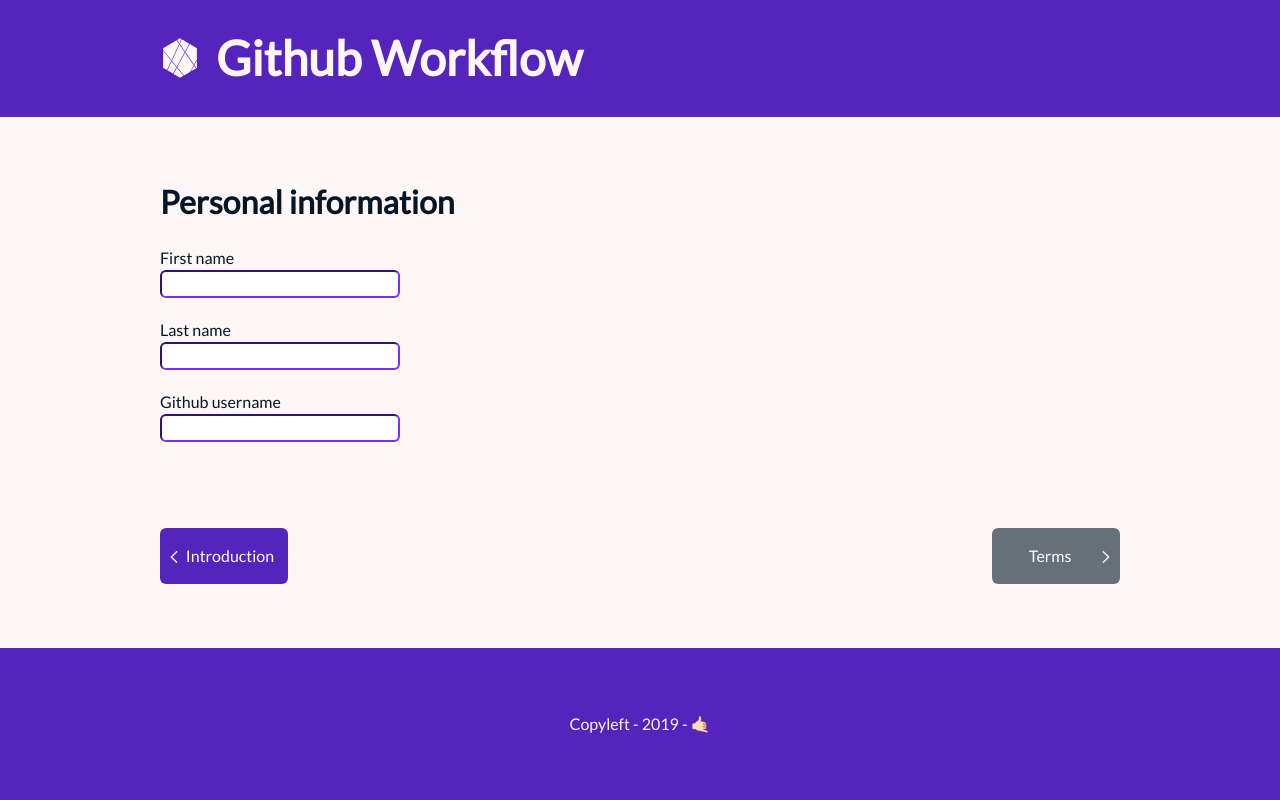
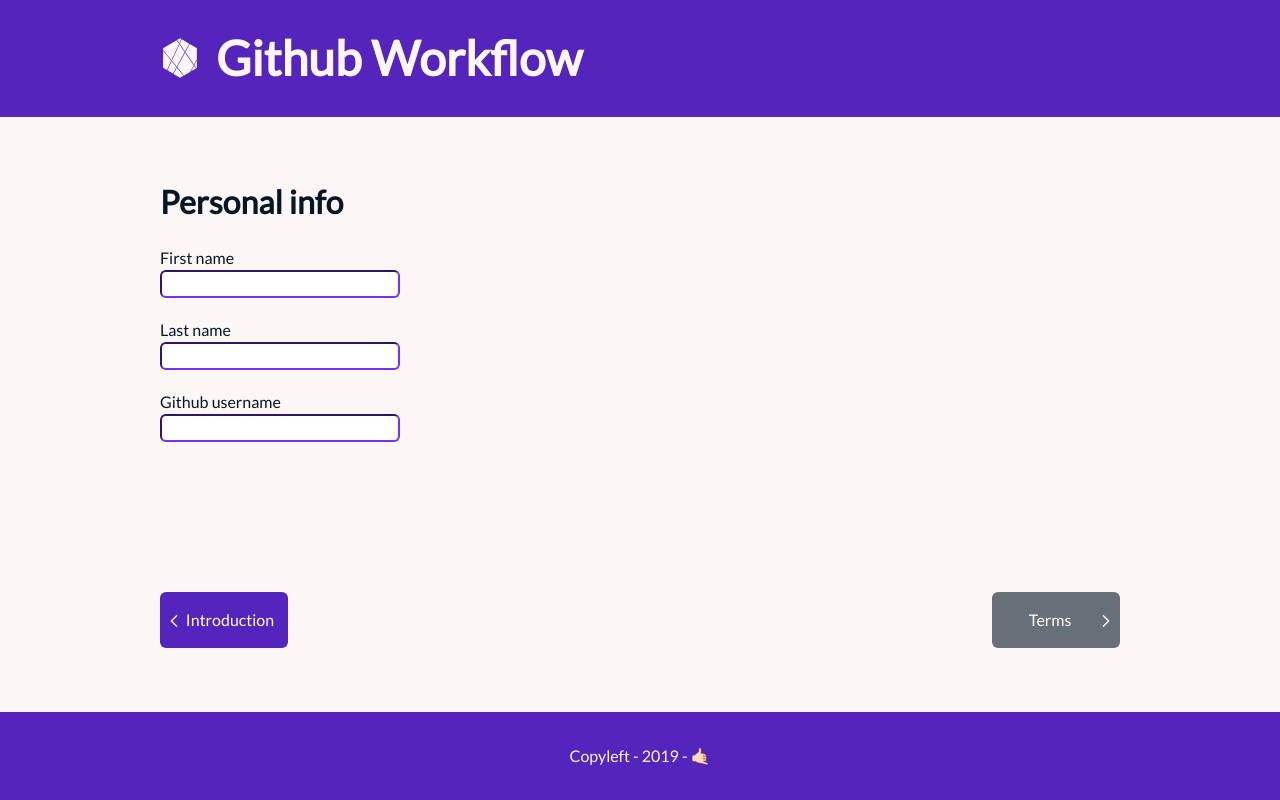
Before and after one commit to metal-gogo/github-workflow, a Nuxt app: page /personal-info in a window 1280 px wide. Built offline with nearby package versions, Linux system fonts and the light colour scheme.

Commit message:
🎨 ui adjustments to the footer

```diff
--- a/components/TheFooter/index.vue
+++ b/components/TheFooter/index.vue
@@ -21,9 +21,12 @@
   margin-top: auto;
   background: $violet-heart;
 }
+
 .the-footer__content {
+  padding: 2rem 1rem;
   align-items: center;
 }
+
 .the-footer__copyleft {
   margin: 0;
   color: $white-smoke;
--- a/pages/personal-info/index.vue
+++ b/pages/personal-info/index.vue
@@ -1,7 +1,7 @@
 <template>
   <main class="container">
     <h2>
-      Personal information
+      Personal info
     </h2>
     <input-text
       id="firstName"
```
